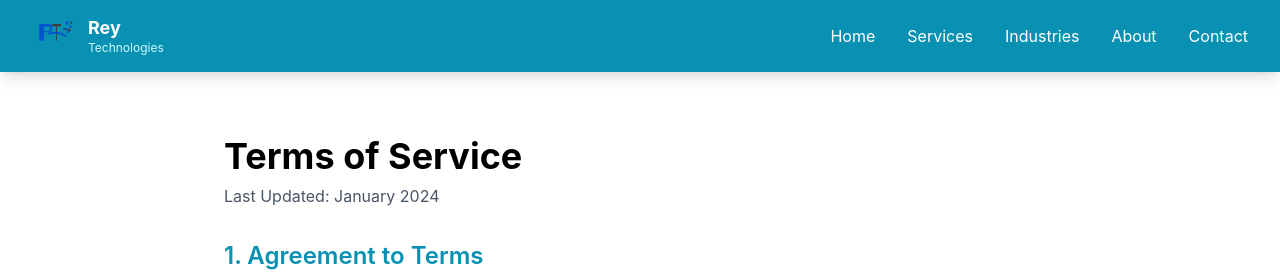
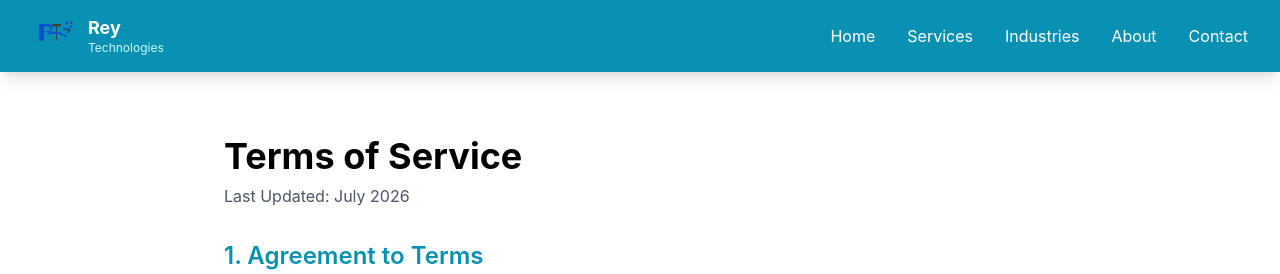
Before and after one commit to Gershom2022/rey-technologies, a React (Vite) app: page /terms in a window 1280 px wide. Shown: the top 274 px of the page. Built offline with nearby package versions, Linux system fonts and the light colour scheme; no server answers.

Commit message:
updated Terms Of Service

```diff
--- a/src/pages/TermsOfService.jsx
+++ b/src/pages/TermsOfService.jsx
@@ -2,7 +2,7 @@ function TermsOfService() {
   return (
     <div className="py-16 px-8 max-w-4xl mx-auto">
       <h1 className="text-4xl font-bold text-dark mb-2">Terms of Service</h1>
-      <p className="text-gray-600 mb-8">Last Updated: January 2024</p>
+      <p className="text-gray-600 mb-8">Last Updated: July 2026</p>
 
       <div className="space-y-8 text-gray-700">
         <section>
```
